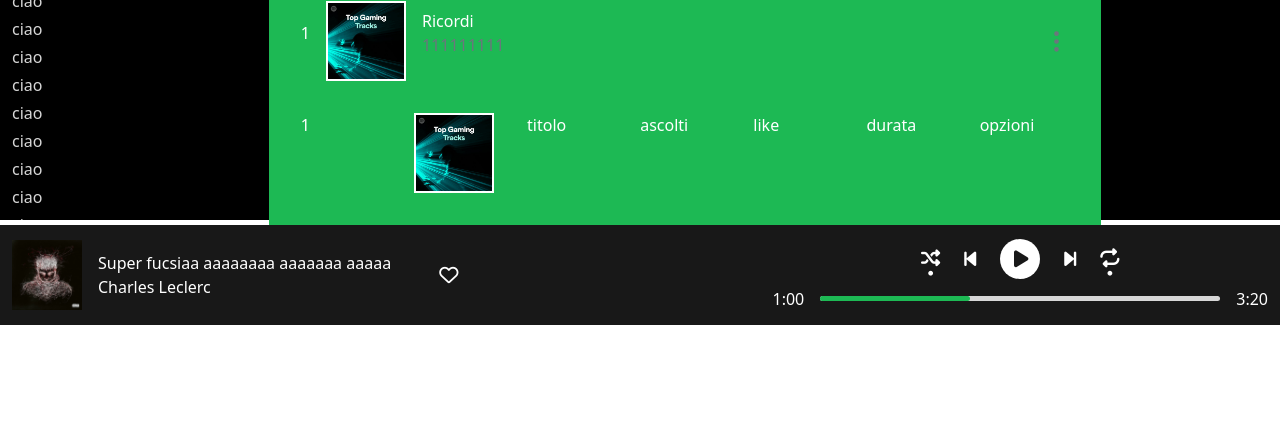
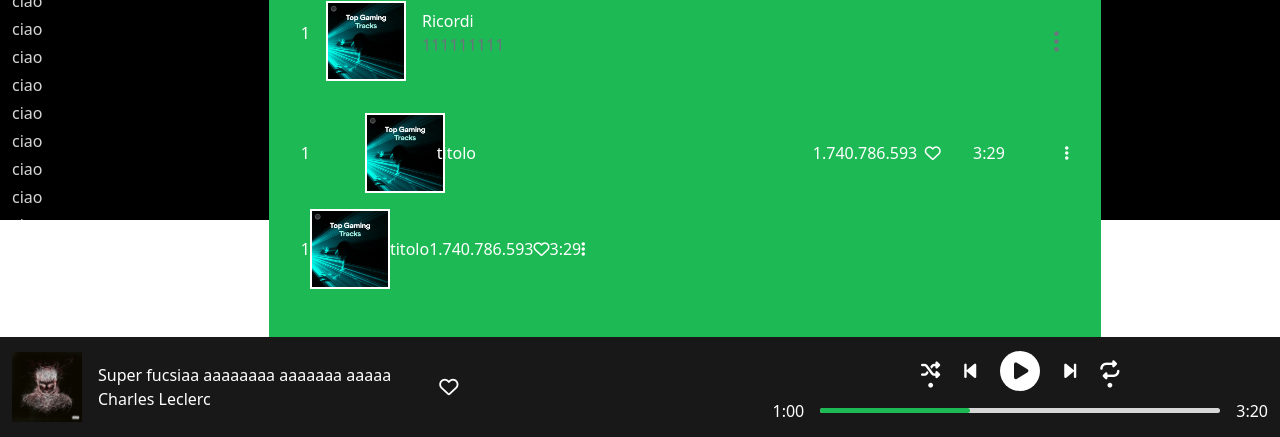
Before and after one commit to gabrieleiannuzzo/build-week-2, a website: page artists.html in a window 1280 px wide. Shown: the part 480-917 px from the top of the page. Before the commit the page ends 805 px from the top, so only its background shows below. Drawn offline with nearby package versions, Linux system fonts and the light colour scheme.

Commit message:
stile traccia artista

```diff
--- a/artists.html
+++ b/artists.html
@@ -218,16 +218,26 @@
                     </div>
 
                     <div class="p-3">
-                        <div class="row">
-                          <div class="col">1</div>
-                          <div class="col"><img src="assets/imgs/search/image-52.jpg" id="img-popolar-art"></div>
-                          <div class="col">titolo</div>
-                          <div class="col">ascolti</div>
-                          <div class="col">like</div>
-                          <div class="col">durata</div>
-                          <div class="col">opzioni</div>
-                      </div>
-                </div>
+                        <div class="row justify-content-between gx-0 mb-3">
+                          <div id="trackId" class="col col-lg-1 align-self-center">1</div>
+                          <div id="trackImg" class="col col-lg-1 align-self-center"><img src="assets/imgs/search/image-52.jpg" id="img-popolar-art"></div>
+                          <div id="trackTitle" class="col col-lg-6 align-self-center gx-3">titolo</div>
+                          <div id="trackRatings" class="col col-lg-1 align-self-center text-end">1.740.786.593</div>
+                          <div id="trakLike" class="col col-lg-1 align-self-center text-end"><i class="fa-regular fa-heart"></i></div>
+                          <div id="trackDuration" class="col col-lg-1 align-self-center text-end">3:29</div>
+                          <div id="trackOptions" class="col col-lg-1 align-self-center text-end"><i class="fa-solid fa-ellipsis-vertical"></i></div>
+                        </div>
+
+                        <div class="d-flex mb-3">
+                          <div id="trackId" class="align-self-center">1</div>
+                          <div id="trackImg" class="align-self-center"><img src="assets/imgs/search/image-52.jpg" id="img-popolar-art"></div>
+                          <div id="trackTitle" class="align-self-center">titolo</div>
+                          <div id="trackRatings" class="align-self-center">1.740.786.593</div>
+                          <div id="trakLike" class="align-self-center"><i class="fa-regular fa-heart"></i></div>
+                          <div id="trackDuration" class="align-self-center">3:29</div>
+                          <div id="trackOptions" class="align-self-center"><i class="fa-solid fa-ellipsis-vertical"></i></div>
+                        </div>
+                    </div>
             </div>
         </main>
 
```
